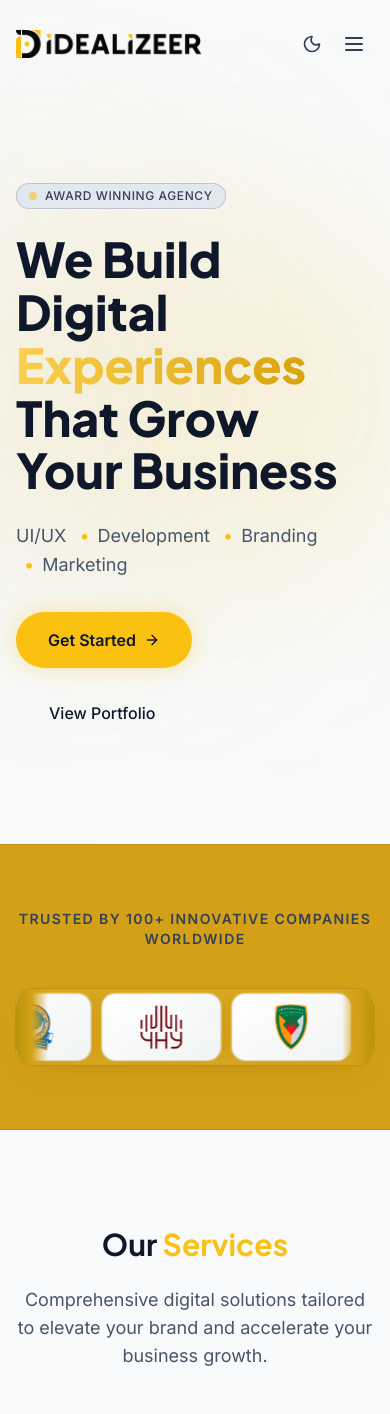
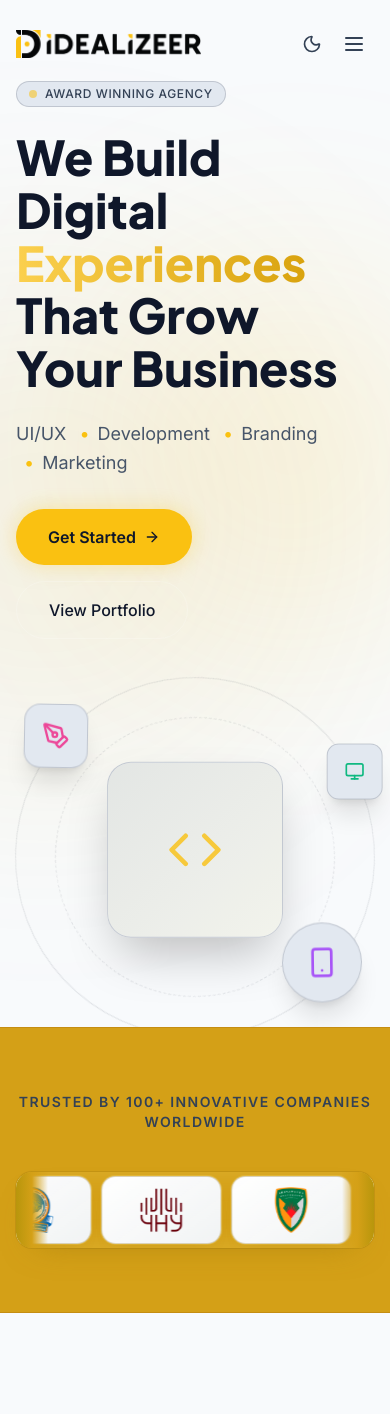
Before and after one commit to Ideal202604/Idealizeer-Content-Solutions, a React (Vite) app: page / in a window 390 px wide. Shown: the top 1414 px of the page. Built offline with nearby package versions, Linux system fonts and the light colour scheme.

Commit message:
Tighten desktop layout spacing and improve responsive hero composition

```diff
--- a/src/App.tsx
+++ b/src/App.tsx
@@ -19,7 +19,7 @@ export function App() {
       <ScrollToTop />
       <div className="min-h-screen flex flex-col bg-navy-900 text-slate-300 font-sans">
         <Navbar />
-        <main className="flex-grow">
+        <main className="flex-grow lg:flex-grow-0">
           <Routes>
             <Route path="/" element={<Home />} />
             <Route path="/about" element={<About />} />
--- a/src/components/home/HeroSection.tsx
+++ b/src/components/home/HeroSection.tsx
@@ -29,7 +29,7 @@ export function HeroSection() {
     }
   };
   return (
-    <section className="relative min-h-screen flex items-center pt-20 overflow-hidden">
+    <section className="relative min-h-screen lg:min-h-[78vh] flex items-center pt-20 lg:pt-16 overflow-hidden">
       {/* Background Elements */}
       <div className="absolute inset-0 z-0">
         <div className="absolute top-1/4 left-1/4 w-96 h-96 bg-electric-500/10 rounded-full blur-[100px]" />
@@ -110,7 +110,7 @@ export function HeroSection() {
               duration: 1,
               delay: 0.5
             }}
-            className="relative h-[500px] hidden lg:block">
+            className="relative h-[340px] w-full sm:h-[420px] lg:h-[500px]">
 
             <div className="absolute inset-0 flex items-center justify-center">
               {/* Central Element */}
@@ -123,10 +123,10 @@ export function HeroSection() {
                   repeat: Infinity,
                   ease: 'easeInOut'
                 }}
-                className="relative w-64 h-64 bg-gradient-to-br from-navy-800 to-navy-900 rounded-3xl border border-white/10 shadow-2xl flex items-center justify-center z-20 overflow-hidden">
+                className="relative h-44 w-44 rounded-3xl border border-white/10 bg-gradient-to-br from-navy-800 to-navy-900 shadow-2xl flex items-center justify-center z-20 overflow-hidden sm:h-56 sm:w-56 lg:h-64 lg:w-64">
 
                 <div className="absolute inset-0 bg-electric-500/5" />
-                <Code className="w-24 h-24 text-electric-500 opacity-80" />
+                <Code className="h-14 w-14 text-electric-500 opacity-80 sm:h-20 sm:w-20 lg:h-24 lg:w-24" />
               </motion.div>
 
               {/* Floating Elements */}
@@ -141,9 +141,9 @@ export function HeroSection() {
                   ease: 'easeInOut',
                   delay: 1
                 }}
-                className="absolute top-10 left-10 w-24 h-24 bg-navy-800 rounded-2xl border border-white/10 shadow-xl flex items-center justify-center z-30">
+                className="absolute left-2 top-2 h-16 w-16 rounded-2xl border border-white/10 bg-navy-800 shadow-xl flex items-center justify-center z-30 sm:left-6 sm:top-6 sm:h-20 sm:w-20 lg:left-10 lg:top-10 lg:h-24 lg:w-24">
 
-                <PenTool className="w-10 h-10 text-pink-500" />
+                <PenTool className="h-7 w-7 text-pink-500 sm:h-8 sm:w-8 lg:h-10 lg:w-10" />
               </motion.div>
 
               <motion.div
@@ -157,9 +157,9 @@ export function HeroSection() {
                   ease: 'easeInOut',
                   delay: 0.5
                 }}
-                className="absolute bottom-20 right-10 w-28 h-28 bg-navy-800 rounded-full border border-white/10 shadow-xl flex items-center justify-center z-30">
+                className="absolute bottom-2 right-3 h-20 w-20 rounded-full border border-white/10 bg-navy-800 shadow-xl flex items-center justify-center z-30 sm:bottom-8 sm:right-6 sm:h-24 sm:w-24 lg:bottom-20 lg:right-10 lg:h-28 lg:w-28">
 
-                <Smartphone className="w-12 h-12 text-purple-500" />
+                <Smartphone className="h-8 w-8 text-purple-500 sm:h-10 sm:w-10 lg:h-12 lg:w-12" />
               </motion.div>
 
               <motion.div
@@ -173,9 +173,9 @@ export function HeroSection() {
                   ease: 'easeInOut',
                   delay: 2
                 }}
-                className="absolute top-32 right-0 w-20 h-20 bg-navy-800 rounded-xl border border-white/10 shadow-xl flex items-center justify-center z-10">
+                className="absolute right-1 top-12 h-14 w-14 rounded-xl border border-white/10 bg-navy-800 shadow-xl flex items-center justify-center z-10 sm:right-3 sm:top-20 sm:h-16 sm:w-16 lg:right-0 lg:top-32 lg:h-20 lg:w-20">
 
-                <Monitor className="w-8 h-8 text-emerald-500" />
+                <Monitor className="h-5 w-5 text-emerald-500 sm:h-6 sm:w-6 lg:h-8 lg:w-8" />
               </motion.div>
 
               {/* Decorative Rings */}
@@ -188,7 +188,7 @@ export function HeroSection() {
                   repeat: Infinity,
                   ease: 'linear'
                 }}
-                className="absolute w-[400px] h-[400px] rounded-full border border-white/5 border-dashed z-0" />
+                className="absolute h-[280px] w-[280px] rounded-full border border-white/5 border-dashed z-0 sm:h-[340px] sm:w-[340px] lg:h-[400px] lg:w-[400px]" />
 
               <motion.div
                 animate={{
@@ -199,7 +199,7 @@ export function HeroSection() {
                   repeat: Infinity,
                   ease: 'linear'
                 }}
-                className="absolute w-[500px] h-[500px] rounded-full border border-white/5 z-0" />
+                className="absolute h-[360px] w-[360px] rounded-full border border-white/5 z-0 sm:h-[430px] sm:w-[430px] lg:h-[500px] lg:w-[500px]" />
 
             </div>
           </motion.div>
--- a/src/index.css
+++ b/src/index.css
@@ -347,3 +347,29 @@
   border-radius: 16px;
   box-shadow: 0 0 0 1px rgba(138, 106, 10, 0.22), 0 14px 34px -22px rgba(138, 106, 10, 0.55), inset 0 0 28px rgba(255, 230, 132, 0.25);
 }
+
+/* Desktop compact spacing tune-up */
+@media (min-width: 992px) {
+  main section.py-24 {
+    padding-top: 4.5rem !important;
+    padding-bottom: 4.5rem !important;
+  }
+
+  main section.py-20 {
+    padding-top: 3.75rem !important;
+    padding-bottom: 3.75rem !important;
+  }
+
+  main section.py-16 {
+    padding-top: 3rem !important;
+    padding-bottom: 3rem !important;
+  }
+
+  footer.pt-20 {
+    padding-top: 4rem !important;
+  }
+
+  footer .mb-16 {
+    margin-bottom: 2.75rem !important;
+  }
+}
```
